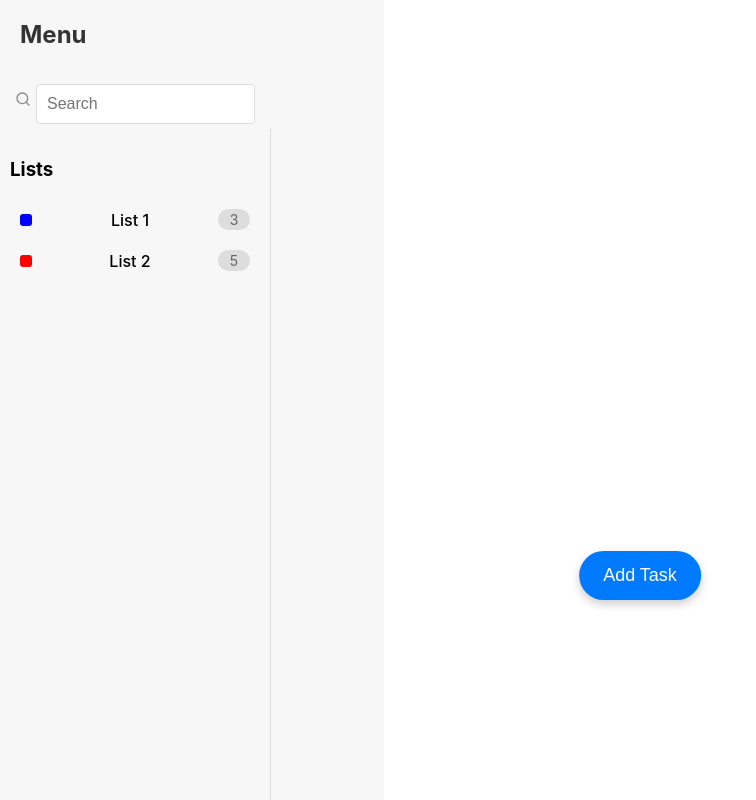
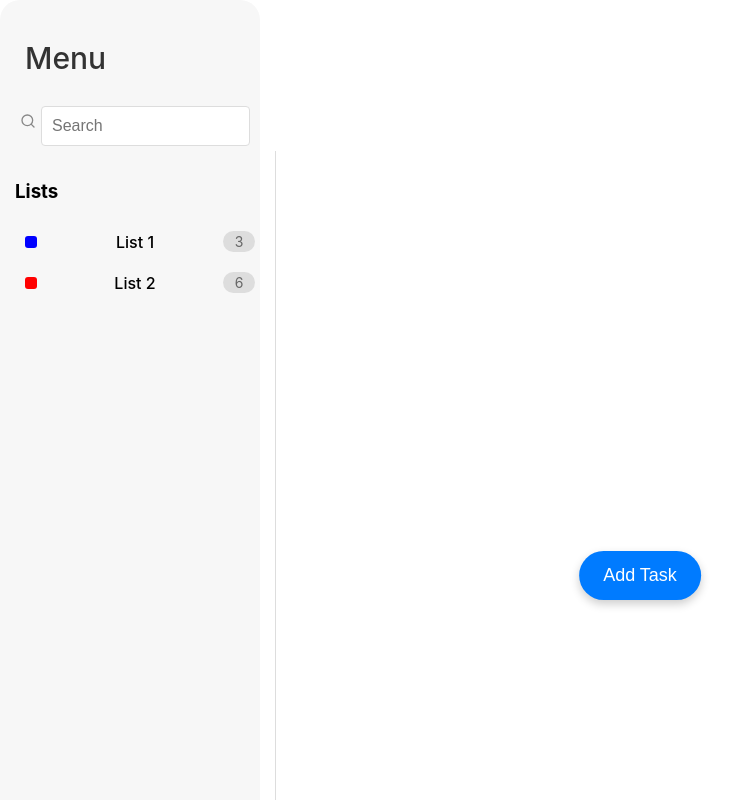
Before and after one commit to tomjones-4/react-task-tracker-web-app, a React (Vite) app: page / in a window 1280 px wide. Shown: the top 800 px of the page, without its empty margins (0-756 px from the left). Built offline with nearby package versions, Linux system fonts and the light colour scheme.

Commit message:
Handle merge conflicts

```diff
--- a/src/App.css
+++ b/src/App.css
@@ -163,9 +163,27 @@ input[type="text"] {
   transition: background 0.2s;
 }
 
+.menu {
+  position: relative;
+  width: 250px; /* Adjust width as needed */
+  align-items: center;
+  border-radius: 20px; /* Rounded edges */
+  padding: 5px;
+  background-color: #f7f7f7; /* Light background */
+}
+
+.menu-title {
+  padding: 10px 20px; /* Padding for title */
+  margin-bottom: 5px; /* Space between title and items */
+  width: 50px;
+  position: relative;
+  font-size: 30px;
+  font-weight: 500;
+  color: #333;
+}
+
 .search-container {
   position: relative;
-  width: 250px; /* Adjust width as needed */
   display: flex;
   align-items: center;
   border-radius: 20px; /* Rounded edges */
--- a/src/components/Menu.jsx
+++ b/src/components/Menu.jsx
@@ -4,14 +4,14 @@ import MenuLists from "./MenuLists";
 const Menu = () => {
   const fakeLists = [
     { id: 1, name: "List 1", color: "blue", length: 3 },
-    { id: 2, name: "List 2", color: "red", length: 5 },
+    { id: 2, name: "List 2", color: "red", length: 6 },
   ];
 
   return (
-    <div className="menu-container">
-      <h2>Menu</h2>
-      <div class="search-container">
-        <span class="search-icon">
+    <div className="menu">
+      <h2 className="menu-title">Menu</h2>
+      <div className="search-container">
+        <span className="search-icon">
           <svg
             xmlns="http://www.w3.org/2000/svg"
             width="16"
@@ -27,7 +27,11 @@ const Menu = () => {
             <line x1="21" y1="21" x2="16.65" y2="16.65"></line>
           </svg>
         </span>
-        <input type="text" class="search-input" placeholder="Search"></input>
+        <input
+          type="text"
+          className="search-input"
+          placeholder="Search"
+        ></input>
       </div>
       <MenuLists lists={fakeLists} />
     </div>
```
